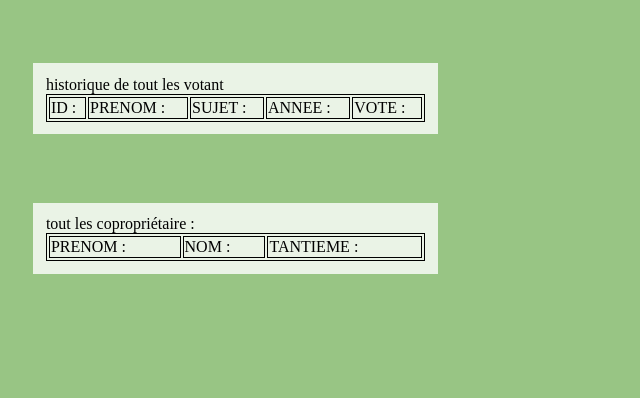
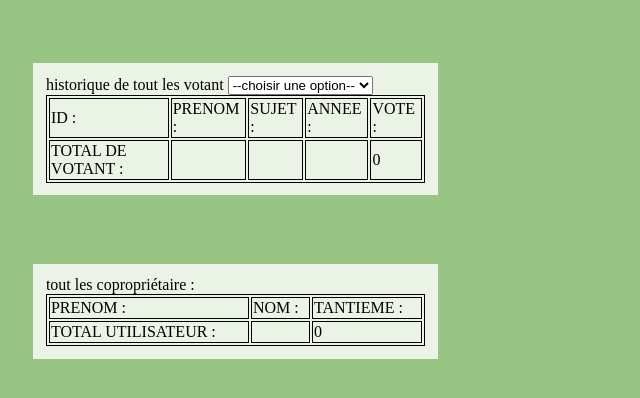
Before and after one commit to DonittoD/PROJET-COPRO, a PHP site: page /resultat.php in a window 1280 px wide. Shown: the part 119-517 px from the top of the page, without its empty margins (0-640 px from the left). Run offline with PHP 8.4, Linux system fonts and the light colour scheme; the visitor is signed in with stand-in values (Sample User, id 1); data that the repository does not hold is empty.

Commit message:
update not finish

```diff
--- a/resultat.php
+++ b/resultat.php
@@ -14,6 +14,16 @@ header("location: index.php");
 }
 
 echo'<div class="information_utilisateur">historique de tout les votant <table>';
+echo '<select name="idProposition" id="select_vote">
+<option value="">--choisir une option--</option> <!-- la valeur est null par default -->
+';
+foreach ( $db -> query('SELECT libelle, idProposition FROM propositions INNER JOIN propositions_ag ON propositions.id = propositions_ag.idProposition ')as $row) {
+
+    echo'<option value="' . $row['idProposition']. '">' . $row['libelle'] . '</option>';
+
+}
+echo '</select>';
+
 echo'<tr>';
 echo'<td> ID :</td>';
 echo'<td> PRENOM : </td>';
@@ -38,6 +48,16 @@ echo'</tr>';
         echo'</tr>';
 
     }
+    foreach($db -> query('SELECT count(*) as total FROM votes INNER JOIN coproprietaires ON coproprietaires.id = votes.idCopro  INNER JOIN propositions ON propositions.id = votes.idProposition')as $row ){
+        echo '<tr>';
+        echo'<td> TOTAL DE VOTANT :</td>';
+        echo'<td></td>';
+        echo'<td></td>';
+        echo'<td></td>';
+        echo"<td>".$row['total']."</td>";
+        echo'</tr>';
+
+    }
     echo'</table>';
     echo"</div><br>";
 
@@ -50,6 +70,8 @@ echo'</tr>';
     echo'<td> TANTIEME : </td>';
     echo'</tr>';
 
+
+
     // on interoge la base de données pour affiche toute la liste des utilisateur
     foreach ( $db -> query('SELECT * FROM coproprietaires ORDER BY tantieme ')as $row) {
 
@@ -60,6 +82,14 @@ echo'</tr>';
         echo'</tr>';
 
     }
+    foreach($db -> query('SELECT count(*) as total FROM coproprietaires')as $row ){
+        echo '<tr>';
+        echo'<td> TOTAL UTILISATEUR :</td>';
+        echo'<td></td>';
+        echo"<td>".$row['total']."</td>";
+        echo'</tr>';
+
+    }
 
     echo'</table>';
     echo"</div><br>";
```
